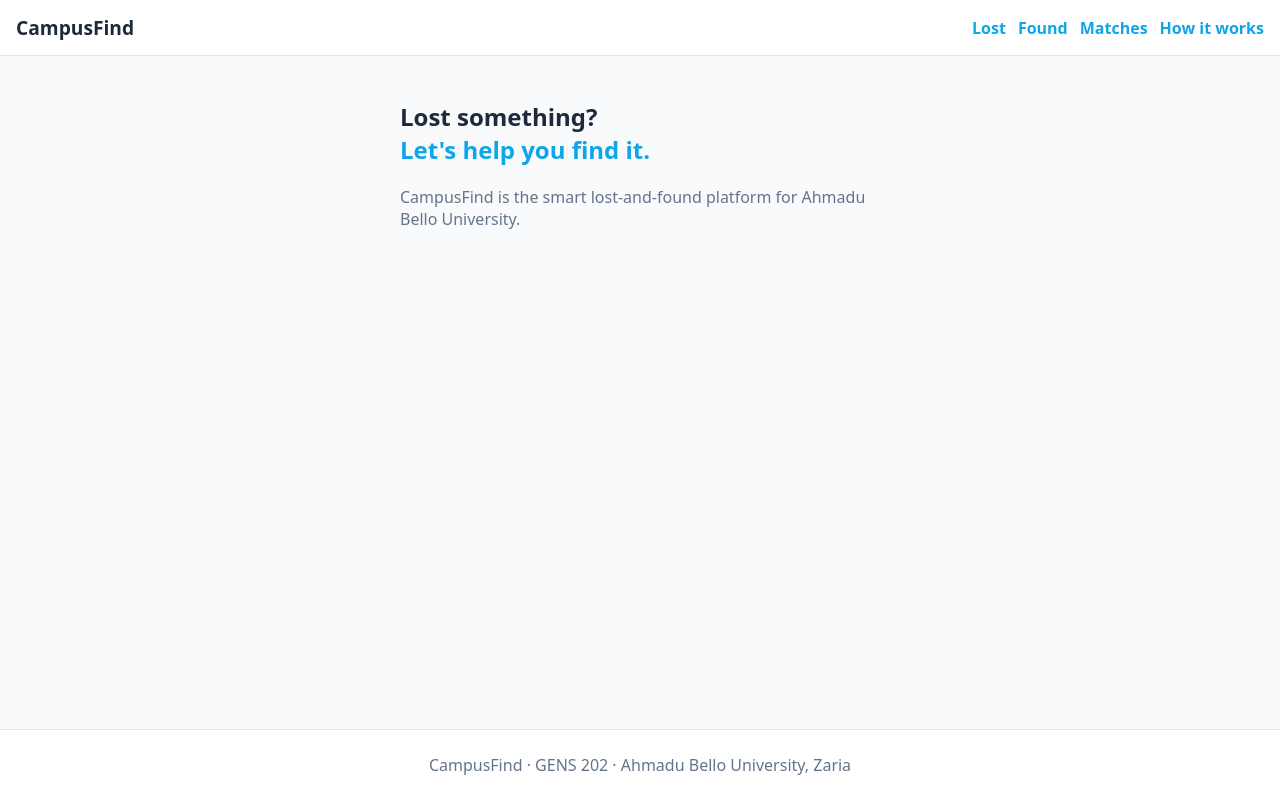
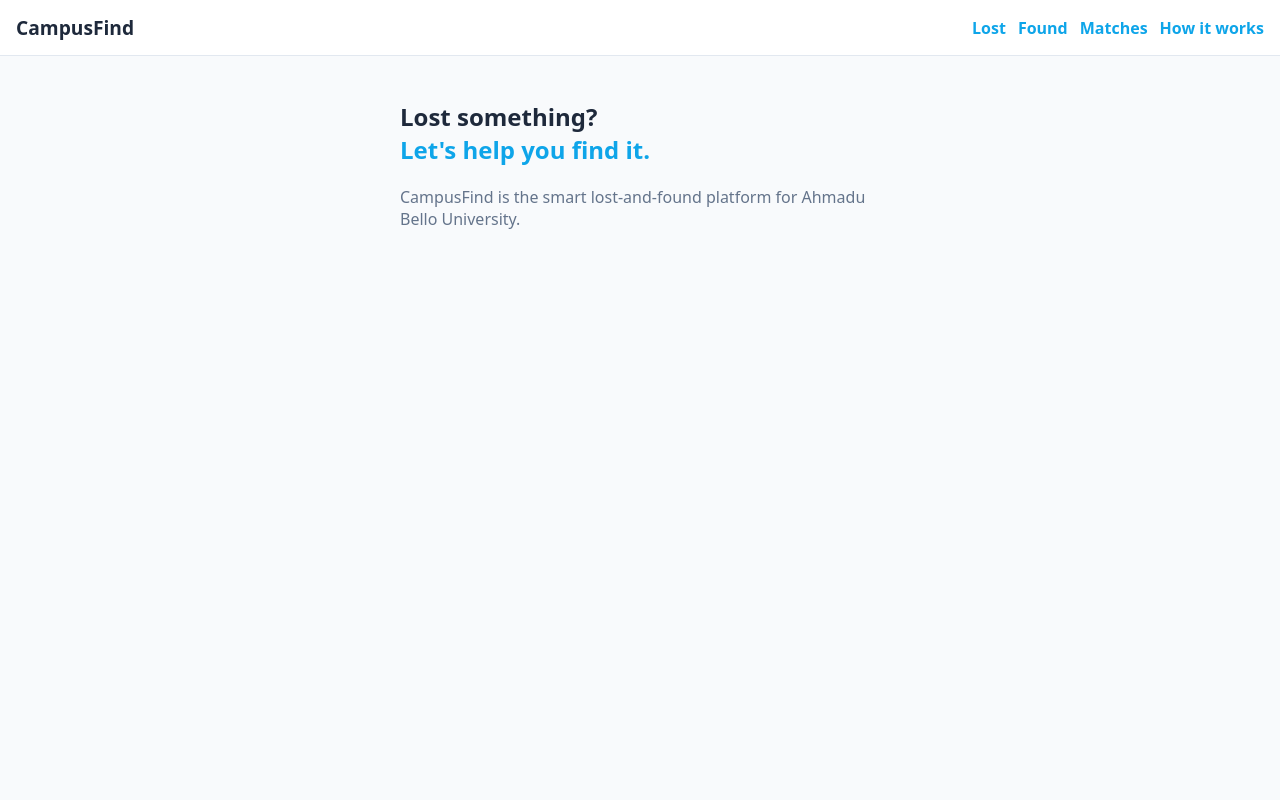
Before and after one commit to Sophiaa7/campusfind, a React (Vite) app in the folder client/: page / in a window 1280 px wide. Built offline with nearby package versions, Linux system fonts and the light colour scheme; no server answers.

Commit message:
Remove footer

```diff
--- a/client/src/App.jsx
+++ b/client/src/App.jsx
@@ -26,9 +26,6 @@
           <Route path="/how-it-works" element={<HowItWorks />} />
         </Routes>
       </main>
-      <footer className="footer">
-        CampusFind · GENS 202 · Ahmadu Bello University, Zaria
-      </footer>
     </div>
   );
 }
```
